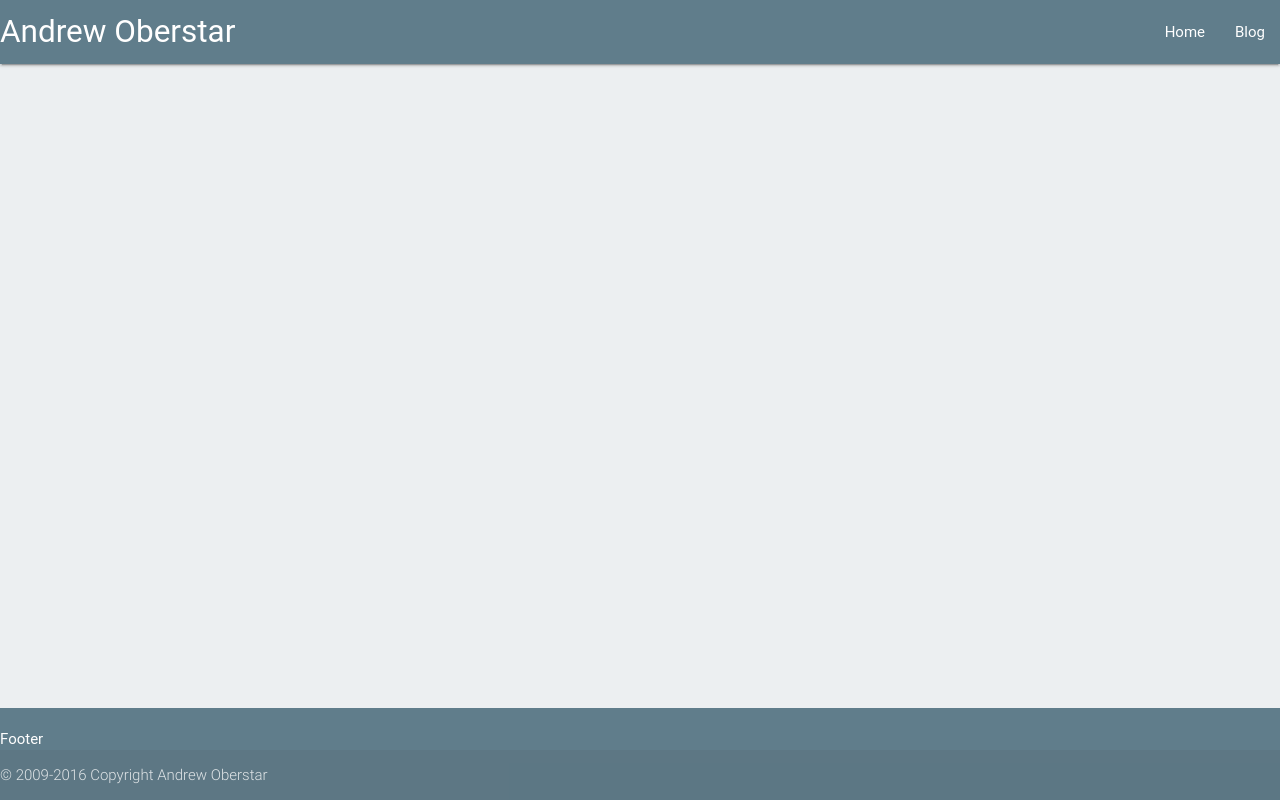
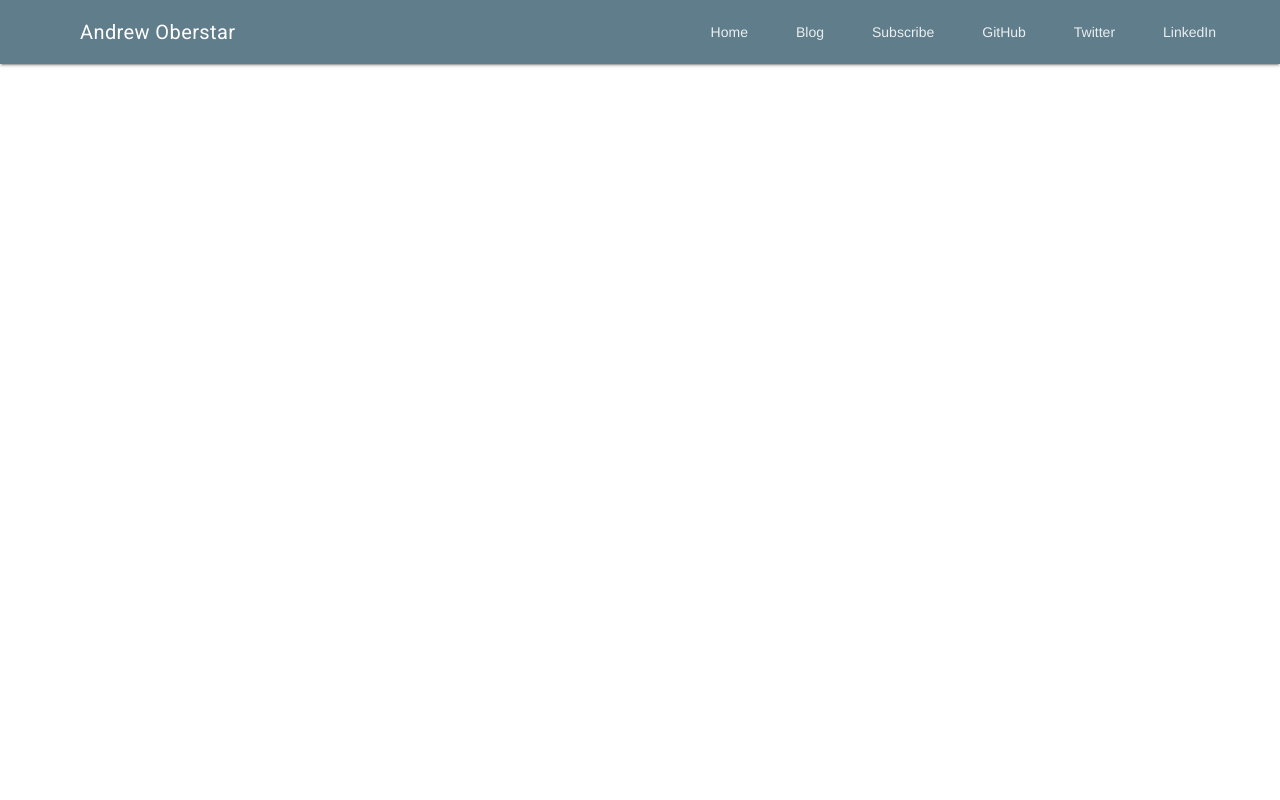
Before and after one commit to ajoberstar/ajoberstar.github.io, a Node project: template _layouts/default.html in a window 1280 px wide. Run offline with Node 20 templates, Linux system fonts and the light colour scheme; the template is opened without the code that fills it, so the values that code supplies are empty; some libraries are stand-ins or nearby versions; some web fonts are replaced.

Commit message:
redesign with material design lite

```diff
--- a/_layouts/default.html
+++ b/_layouts/default.html
@@ -5,39 +5,47 @@
 
         <link rel="alternate" type="application/atom+xml" title="Blog" href="/blog/feed.xml">
 
-    <!-- Materialize - Google Icon Font -->
-    <link href="http://fonts.googleapis.com/icon?family=Material+Icons" rel="stylesheet">
-    <!-- Materialize - Compiled and minified CSS -->
-    <link rel="stylesheet" href="https://cdnjs.cloudflare.com/ajax/libs/materialize/0.97.8/css/materialize.min.css" media="screen,projection">
+        <link rel="stylesheet" href="http://fonts.googleapis.com/css?family=Roboto:300,400,500,700" type="text/css">
+        <link rel="stylesheet" href="https://fonts.googleapis.com/icon?family=Material+Icons">
+        <link rel="stylesheet" href="https://code.getmdl.io/1.2.1/material.blue_grey-blue.min.css" />
         <link rel="stylesheet" href="/styles/main.css">
         <link rel="stylesheet" href="/styles/syntax.css">
 
+        <script defer src="https://code.getmdl.io/1.2.1/material.min.js"></script>
+
         <meta name="viewport" content="width=device-width, initial-scale=1.0"/>
     </head>
-  <body class="blue-grey lighten-5">
-    <header>
-      <nav class="nav-wrapper blue-grey">
-        <a href="#" class="brand-logo">Andrew Oberstar</a>
-        <ul id="nav-mobile" class="right hide-on-med-and-down">
-          <li><a href="/">Home</a></li>
-          <li><a href="/blog">Blog</a></li>
-        </ul>
+    <body>
+        <div class="mdl-layout mdl-js-layout">
+            <header class="mdl-layout__header">
+                <div class="mdl-layout-icon"></div>
+                <div class="mdl-layout__header-row">
+                    <span class="mdl-layout__title">Andrew Oberstar</span>
+                    <div class="mdl-layout-spacer"></div>
+                    <nav class="mdl-navigation">
+                        <a class="mdl-navigation__link" href="/">Home</a>
+                        <a class="mdl-navigation__link" href="/blog">Blog</a>
+                        <a class="mdl-navigation__link" href="/blog/feed.xml">Subscribe</a>
+                        <a class="mdl-navigation__link" href="https://github.com/ajoberstar">GitHub</a>
+                        <a class="mdl-navigation__link" href="https://twitter.com/ajoberstar">Twitter</a>
+                        <a class="mdl-navigation__link" href="https://www.linkedin.com/in/andrewoberstar">LinkedIn</a>
                     </nav>
+                </div>
             </header>
-    <main class="container">
+            <div class="mdl-layout__drawer">
+                <span class="mdl-layout__title">Andrew Oberstar</span>
+                <nav class="mdl-navigation">
+                    <a class="mdl-navigation__link" href="/">Home</a>
+                    <a class="mdl-navigation__link" href="/blog">Blog</a>
+                    <a class="mdl-navigation__link" href="/blog/feed.xml">Subscribe</a>
+                    <a class="mdl-navigation__link" href="https://github.com/ajoberstar">GitHub</a>
+                    <a class="mdl-navigation__link" href="https://twitter.com/ajoberstar">Twitter</a>
+                    <a class="mdl-navigation__link" href="https://www.linkedin.com/in/andrewoberstar">LinkedIn</a>
+                </nav>
+            </div>
+            <main class="mdl-layout__content">
                 {{ content }}
             </main>
-    <footer class="page-footer blue-grey">
-      <section>
-        Footer
-      </section>
-      <section class="footer-copyright">
-        © 2009-2016 Copyright Andrew Oberstar
-      </section>
-    </footer>
-
-    <!-- Materialize - JS -->
-    <script type="text/javascript" src="https://code.jquery.com/jquery-2.1.1.min.js"></script>
-    <script type="text/javascript" src="https://cdnjs.cloudflare.com/ajax/libs/materialize/0.97.8/js/materialize.min.js"></script>
+        </div>
     </body>
 </html>
--- a/blog/feed.xml
+++ b/blog/feed.xml
@@ -13,7 +13,7 @@
 	</author>
 	{% for post in site.posts %}
 		<entry>
-			<title>{{ post.title }}</title>
+			<title>{{ post.title | xml_escape }}</title>
 			<link href="http://ajoberstar.github.io{{ post.url }}"/>
 			<updated>{{ post.date | date_to_xmlschema }}</updated>
 			<id>http://ajoberstar.github.io{{ post.id }}</id>
--- a/styles/main.css
+++ b/styles/main.css
@@ -1,35 +1,17 @@
-/* BEGIN Sticky footer from Materialize */
-body {
-  display: flex;
-  min-height: 100vh;
-  flex-direction: column;
+main {
+    width: 70%;
+    margin-left: auto;
+    margin-right: auto;
 }
 
-main {
-  flex: 1 0 auto;
-}
-/* END Sticky footer from Materialize */
-
-article h1, article h2, article h3, article h4, article h5, article h6 {
-  font-weight: 300;
+/* BEGIN fix for subtitle alignment */
+/* see https://github.com/google/material-design-lite/issues/1002 */
+.mdl-card__title {
+        flex-direction: column;
+        justify-content: flex-end;
 }
 
-article h1 {
-  font-size: 2em !important;
+.mdl-card__title-text, .mdl-card__subtitle-text {
+    align-self: flex-start;
 }
-
-article h2 {
-  font-size: 1.8em;
-}
-
-article h3 {
-  font-size: 1.6em;
-}
-
-article h4 {
-  font-size: 1.4em;
-}
-
-article h5 {
-  font-size: 1.2em;
-}
+/* END fix for subtitle alignment */
```
Also changed, not shown: _layouts/post.html (+14 -9 lines), blog/index.html (+14 -7 lines). Lines whose indentation alone changed are shown as unchanged.
